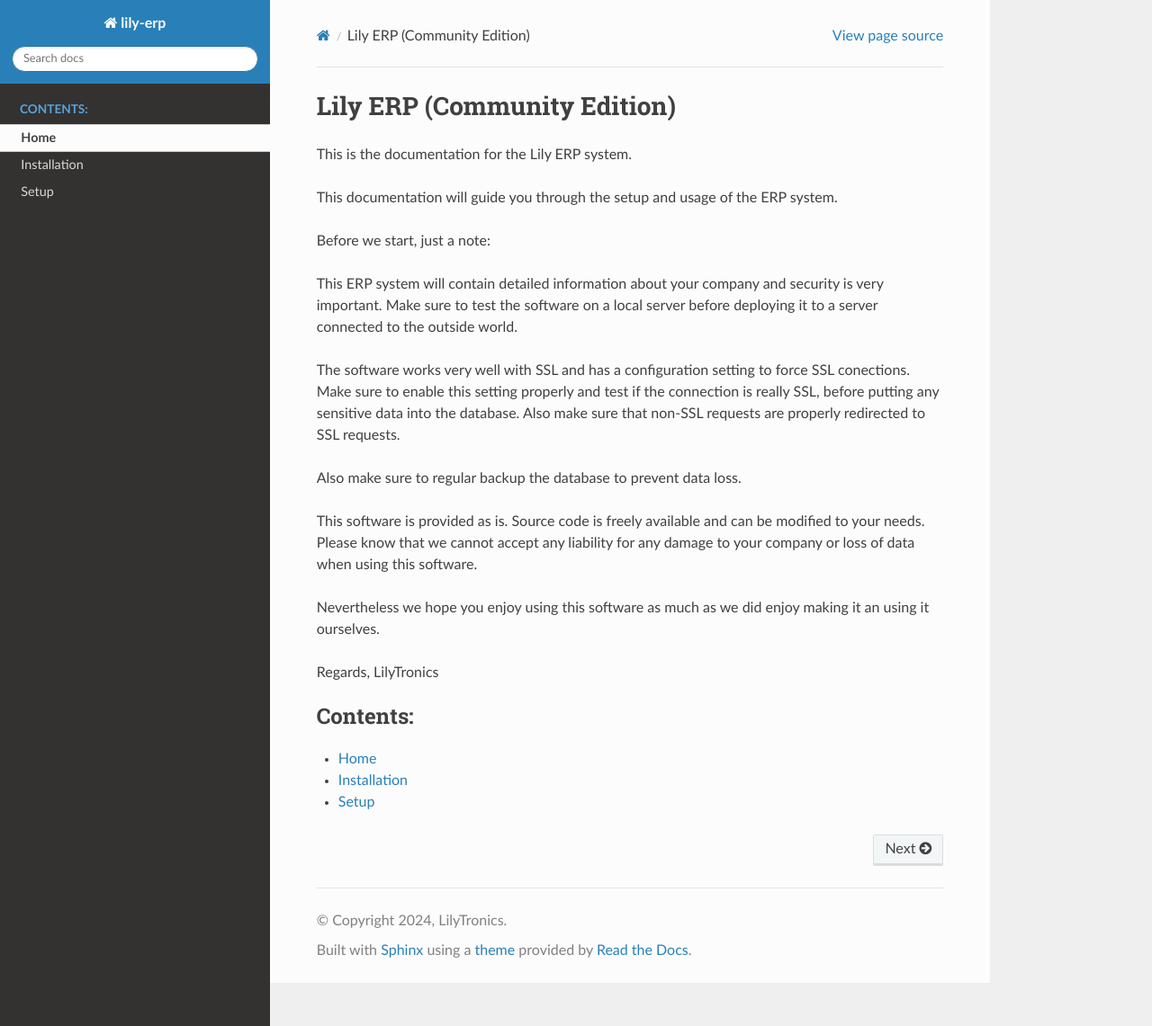
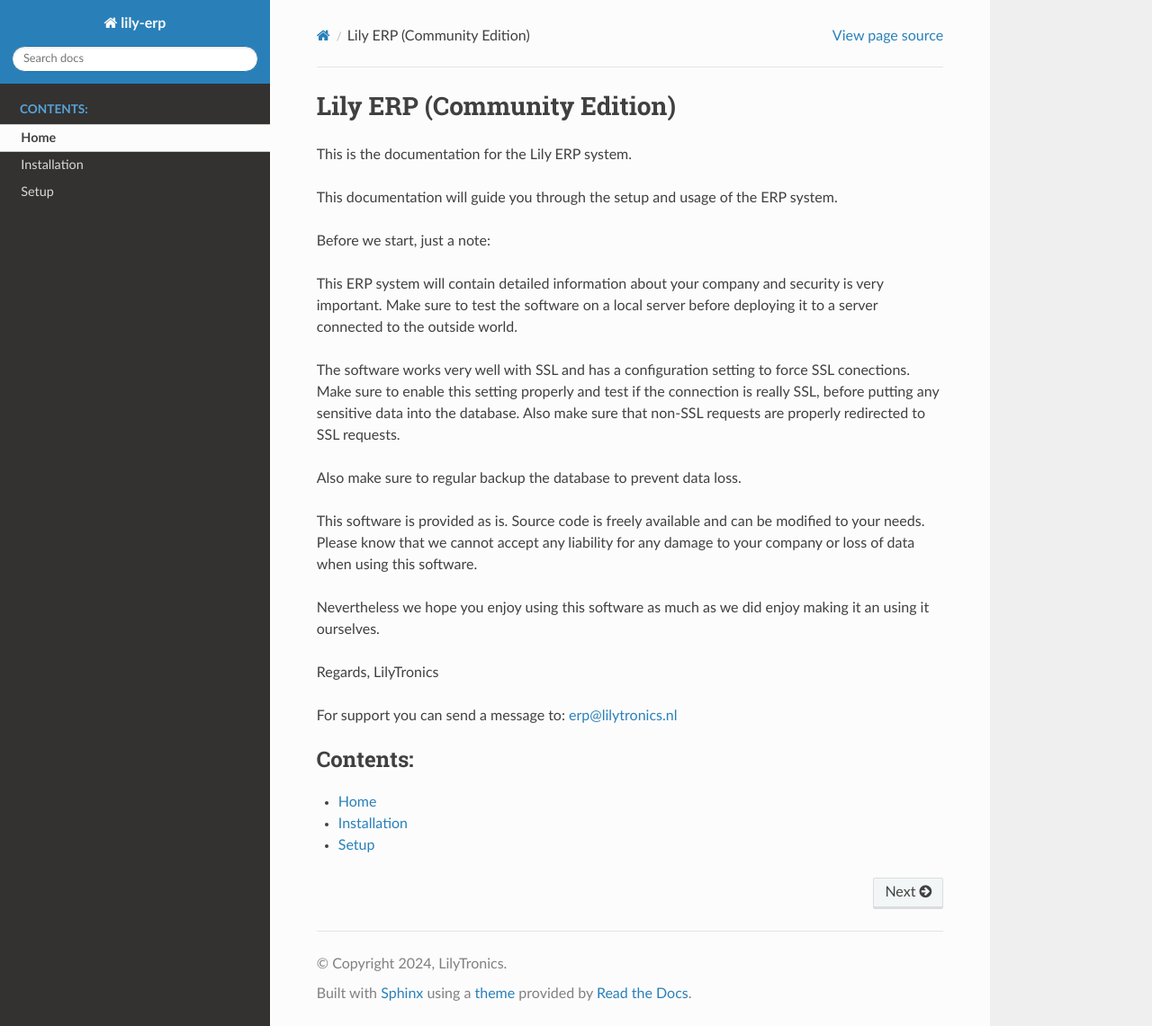
Before and after one commit to LilyTronics/lily_erp, a Sphinx documentation site: the page built from docs/index.rst, in a window 1280 px wide and 1141 px high. Shown: the whole window at 90% size. Built offline with Sphinx 7.4.7 and the Read the Docs theme 3.1.0, drawn with Linux system fonts in a browser that asks for light colours.

Commit message:
add email for support

```diff
--- a/docs/index.rst
+++ b/docs/index.rst
@@ -28,6 +28,9 @@
 Regards,
 LilyTronics
 
+For support you can send a message to: erp@lilytronics.nl
+
+
 .. toctree::
    :maxdepth: 1
    :caption: Contents:
```
